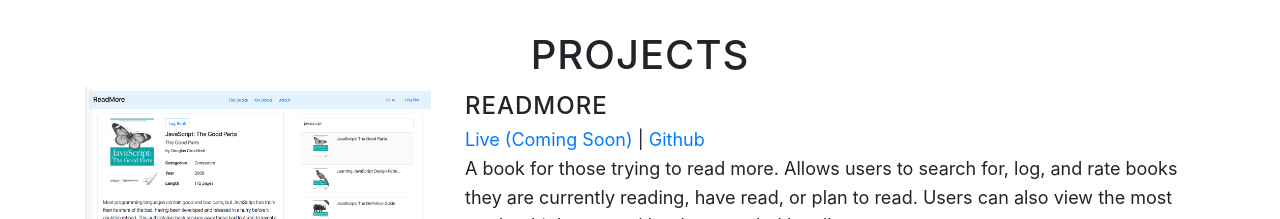
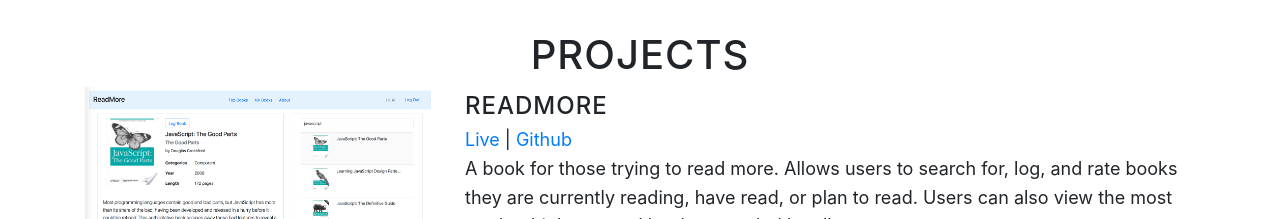
Before and after one commit to algilardi/algilardi.github.io, a website with bundled scripts: page index.html in a window 1280 px wide. Shown: the part 1700-1919 px from the top of the page. Built offline with nearby package versions, Linux system fonts and the light colour scheme; files whose address does not match are found by name.

Commit message:
updated working link

```diff
--- a/index.html
+++ b/index.html
@@ -96,7 +96,7 @@
             <div class="col-sm-7 col-md-8 col-lg-8">
                 <h4>Readmore</h4>
                 <p>
-                    <a href="http://read-more-books.com/" target="_blank">Live (Coming Soon)</a> | <a href="https://github.com/algilardi/readmore" target="_blank">Github</a><br>
+                    <a href="http://read-more-books.com/" target="_blank">Live</a> | <a href="https://github.com/algilardi/readmore" target="_blank">Github</a><br>
                     A book for those trying to read more. Allows users to search for, log, and rate books they are currently reading, have read, or plan to read. Users can also view the most read or highest rated books recorded by all users.
                 </p>
                 <p class="langs"><strong>Languages/Technologies used:</strong> JavaScript, React, Redux, Node.js, Express, MongoDB, HTML, CSS, Webpack, Google Books API</p>
```
